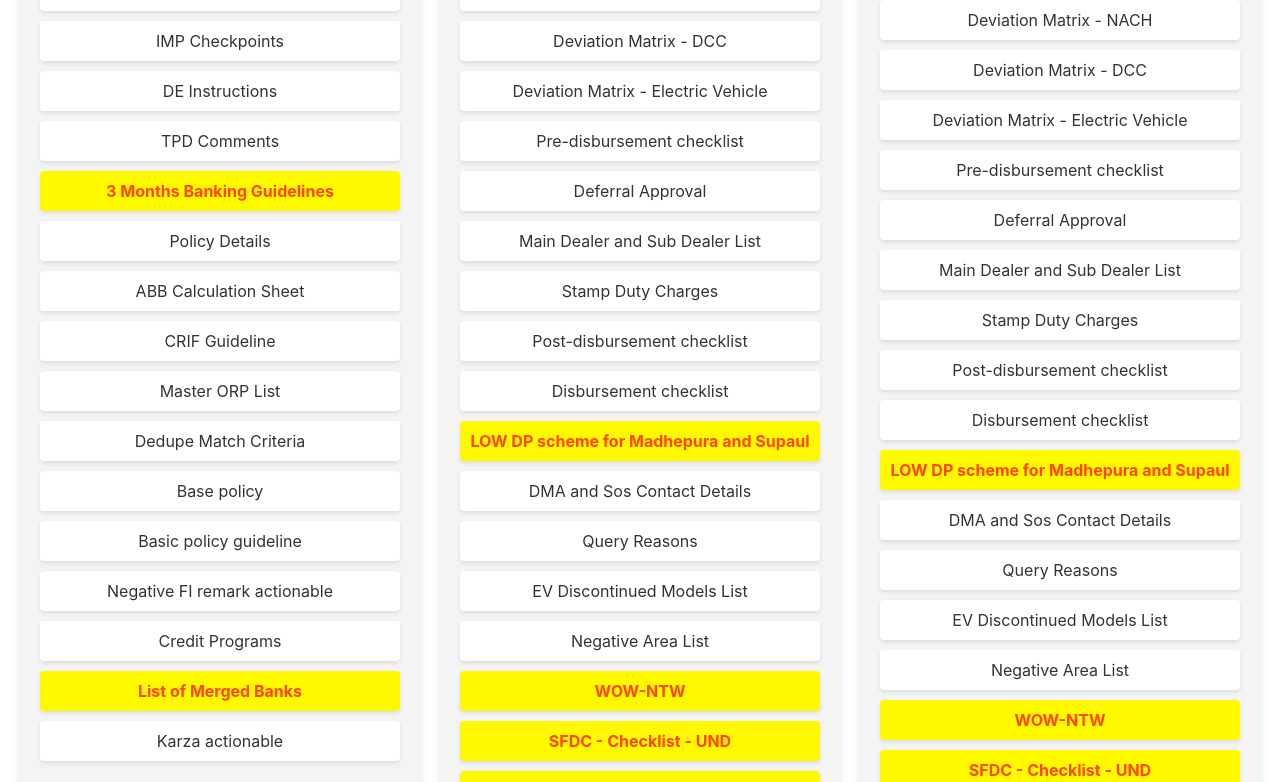
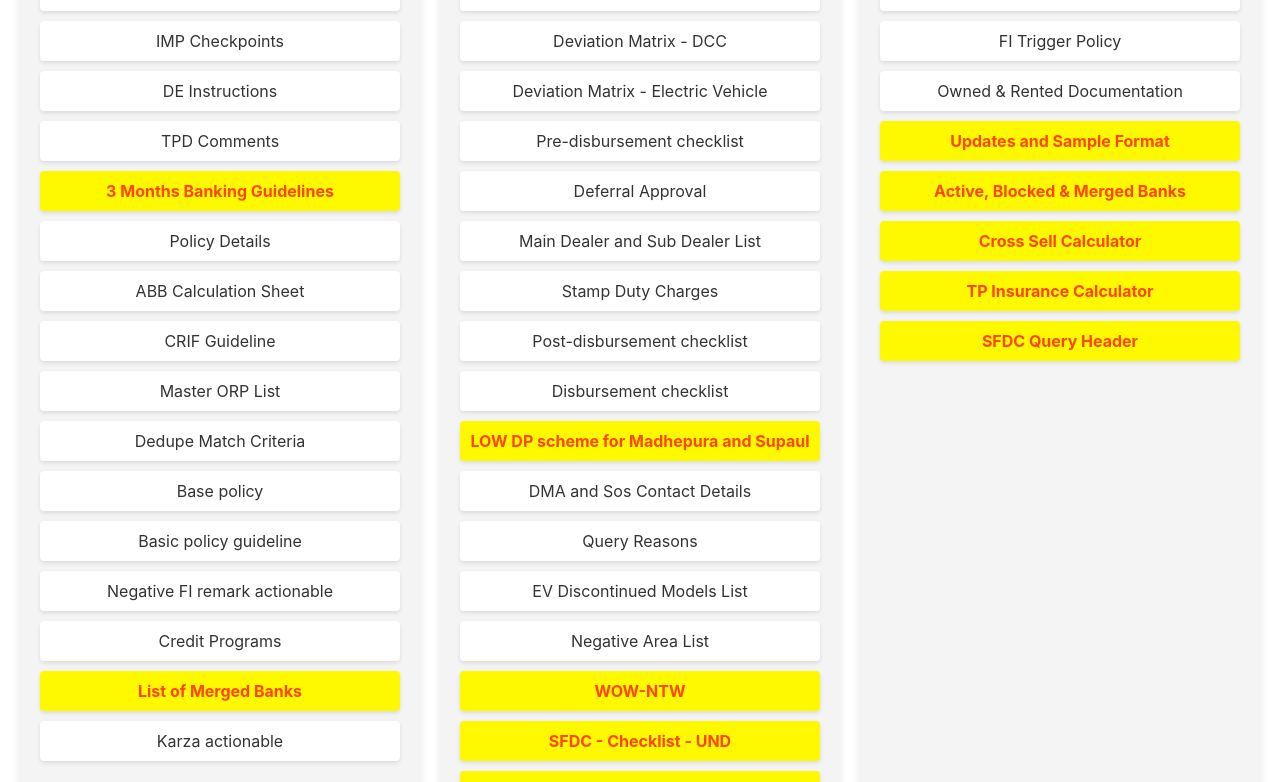
Before and after one commit to shrishailbagale/wheelsemi-dashboard, a React (Create React App) app: page / in a window 1280 px wide. Shown: the part 455-1237 px from the top of the page. Built offline with nearby package versions, Linux system fonts and the light colour scheme.

Commit message:
remove guidlines section

```diff
--- a/src/components/MainContent.js
+++ b/src/components/MainContent.js
@@ -29,28 +29,6 @@ function MainContent() {
       </Section>
 
       <Section title="New TW Policy">
-        <Column>
-          <Item text="Deviation Matrix - NACH" />
-          <Item text="Deviation Matrix - DCC" />
-          <Item text="Deviation Matrix - Electric Vehicle" />
-          <Item text="Pre-disbursement checklist" />
-          <Item text="Deferral Approval" />
-          <Item text="Main Dealer and Sub Dealer List" />
-          <Item text="Stamp Duty Charges" />
-          <Item text="Post-disbursement checklist" />
-          <Item text="Disbursement checklist" />
-          <Item text="LOW DP scheme for Madhepura and Supaul" highlighted />
-          <Item text="DMA and Sos Contact Details" />
-          <Item text="Query Reasons" />
-          <Item text="EV Discontinued Models List" />
-          <Item text="Negative Area List" />
-          <Item text="WOW-NTW" highlighted />
-          <Item text="SFDC - Checklist - UND" highlighted />
-          <Item text="SFDC - UND Solution Checklist" highlighted />
-        </Column>
-      </Section>
-
-      <Section title="Guidelines & CPA Support Files">
         <Column>
           <Item text="Deviation Matrix - NACH" />
           <Item text="Deviation Matrix - DCC" />
```
